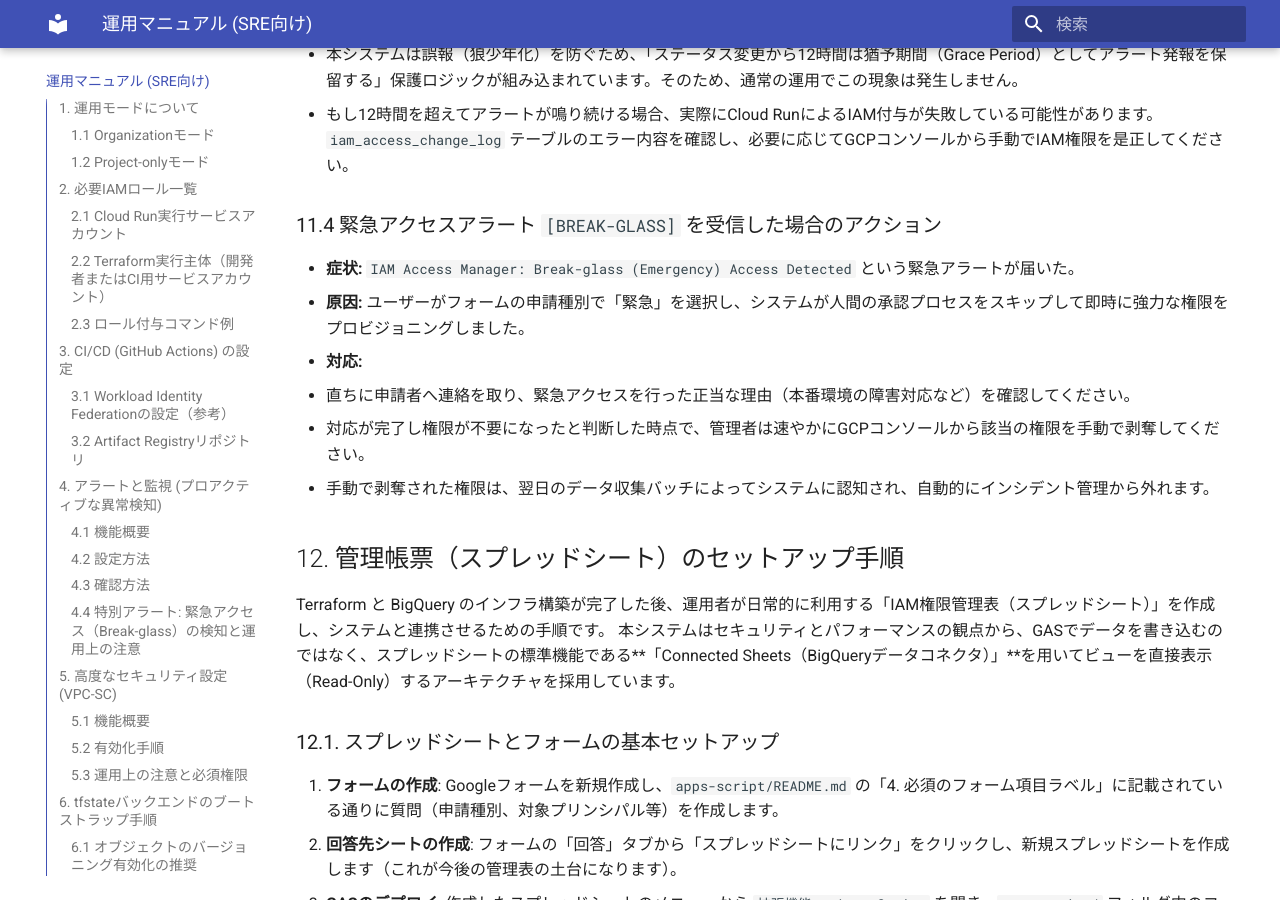
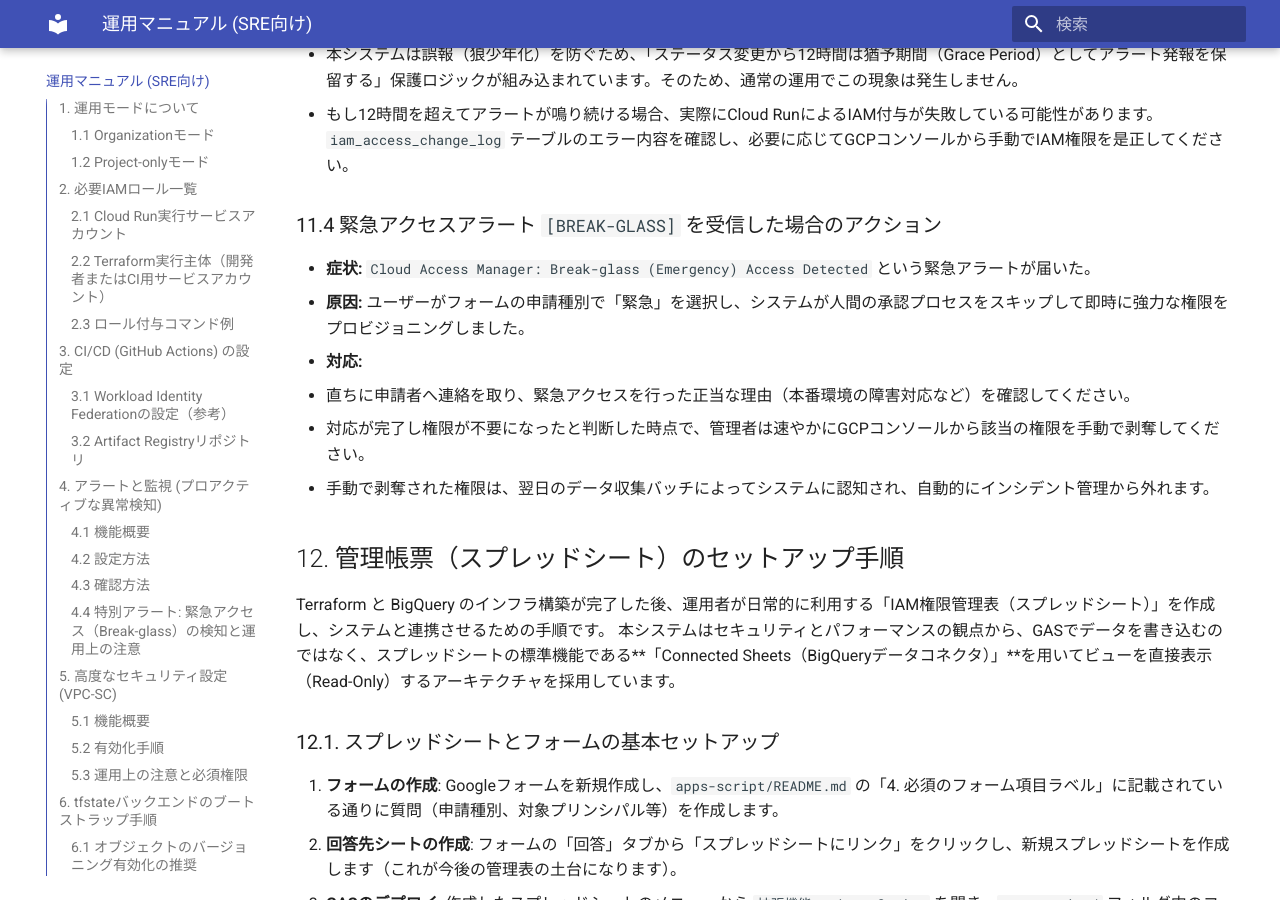
Before and after one commit to ea-Mitsuoka/cloud-access-manager, an MkDocs documentation site: the page built from docs/operations-runbook.md, in a window 1280 px wide and 900 px high, scrolled down 11980 px. Built offline with MkDocs 1.6.1 and Material for MkDocs 9.7.7, drawn with Linux system fonts in a browser that asks for light colours.

Commit message:
fix(docs): correct system name

```diff
--- a/docs/operations-runbook.md
+++ b/docs/operations-runbook.md
@@ -484,7 +484,7 @@ bq query --use_legacy_sql=false
 
 ### 11.4 緊急アクセスアラート `[BREAK-GLASS]` を受信した場合のアクション
 
-- **症状:** `IAM Access Manager: Break-glass (Emergency) Access Detected` という緊急アラートが届いた。
+- **症状:** `Cloud Access Manager: Break-glass (Emergency) Access Detected` という緊急アラートが届いた。
 - **原因:** ユーザーがフォームの申請種別で「緊急」を選択し、システムが人間の承認プロセスをスキップして即時に強力な権限をプロビジョニングしました。
 - **対応:**
   1. 直ちに申請者へ連絡を取り、緊急アクセスを行った正当な理由（本番環境の障害対応など）を確認してください。
```
Also changed, not shown: terraform/README.md (+1 -1 lines), 1 other file.
